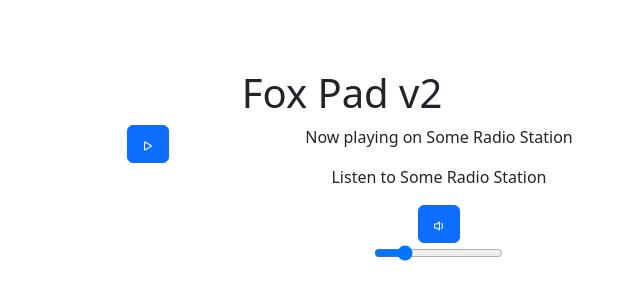
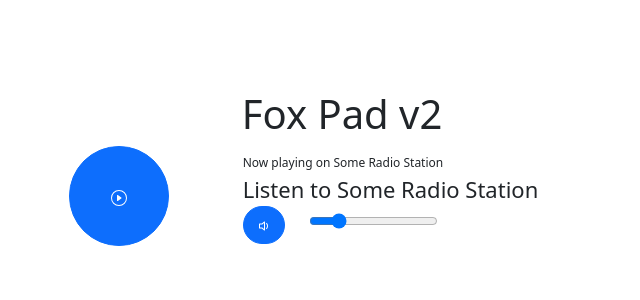
Before and after one commit to dylanfox5/foxpad, a JavaScript app: page / in a window 1280 px wide. Shown: the part 192-492 px from the top of the page, without its empty margins (298-938 px from the left). Built offline with nearby package versions, Linux system fonts and the light colour scheme; the HTML template or start-up script is replaced by a standard one.

Commit message:
ui enhancements

```diff
--- a/src/App.js
+++ b/src/App.js
@@ -3,7 +3,7 @@ import Button from 'react-bootstrap/Button';
 import Row from 'react-bootstrap/Row';
 import Col from 'react-bootstrap/Col';
 
-import { Play, VolumeDown } from 'react-bootstrap-icons';
+import { Play, VolumeDown, PlayCircle } from 'react-bootstrap-icons';
 
 import "bootstrap/dist/css/bootstrap.min.css";
 
@@ -17,26 +17,25 @@ function App() {
           <Col sm={12} lg={4}>
             <Row>
               <Container>
-                <Button name="play-pause" className="button play-pause-button" aria-label="Play/pause">
-                  <Play />
+                <Button name="play-pause" className="play-pause-button" aria-label="Play/pause">
+                  <PlayCircle />
                 </Button>
               </Container>
             </Row>
           </Col>
-          <Col sm={12} lg={8}>
+          <Col sm={12} lg={8} className="player-controls">
             <Row>
               <Container>
-                <p class="currently-playing-label">Now playing on Some Radio Station</p>
-                <p class="currently-playing-title">Listen to Some Radio Station</p>
+                <span class="currently-playing-label">Now playing on Some Radio Station</span>
+                <br></br>
+                <span class="currently-playing-title">Listen to Some Radio Station</span>
               </Container>
             </Row>
             <Row>
               <Container>
-                <Button name="mute" className="button mute-button" aria-label="Mute/unmute">
+                <Button name="mute" className="mute-button" aria-label="Mute/unmute">
                   <VolumeDown />
                 </Button>
-              </Container>
-              <Container>
                 <input type="range" name="volume" className="volume" min="0" max="1" step="0.05" value="0.2" aria-label="Volume"></input>
               </Container>
             </Row>
--- a/src/index.css
+++ b/src/index.css
@@ -22,3 +22,32 @@ body {
   justify-content: center;
   text-align: center;
 }
+
+.play-pause-button {
+  width: 100px;
+  height: 100px;
+  font-size: 75px;
+  border-radius: 50px !important;
+}
+
+.player-controls {
+  display: flex;
+  flex-direction: column;
+  align-items: left;
+  justify-content: center;
+  text-align: left;
+}
+
+.mute-button {
+  margin-right: 24px;
+  border-radius: 24px !important;
+}
+
+.currently-playing-label {
+  font-size: 12px;
+  font-weight: 300;
+}
+
+.currently-playing-title {
+  font-size: 22px;
+}
```
